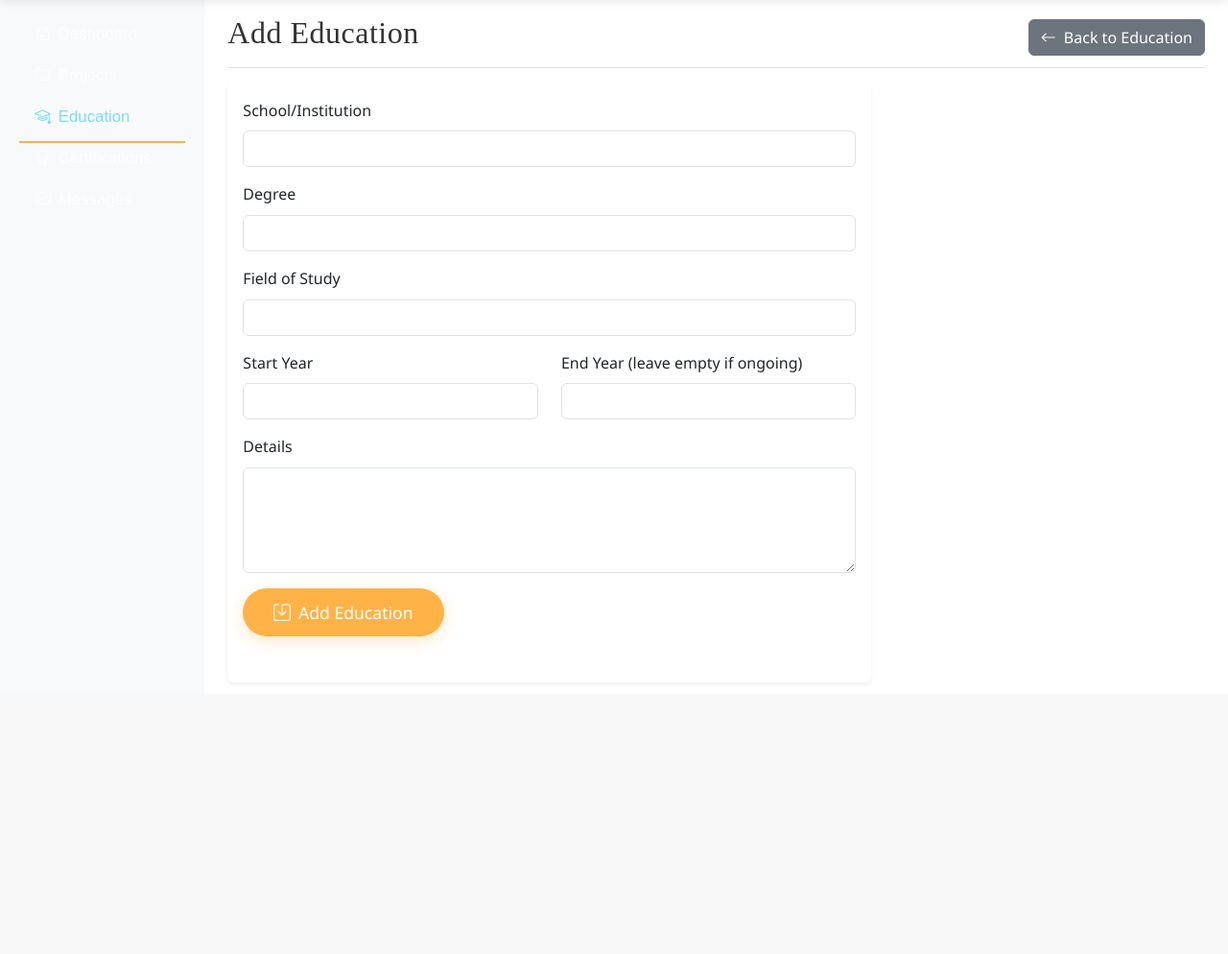
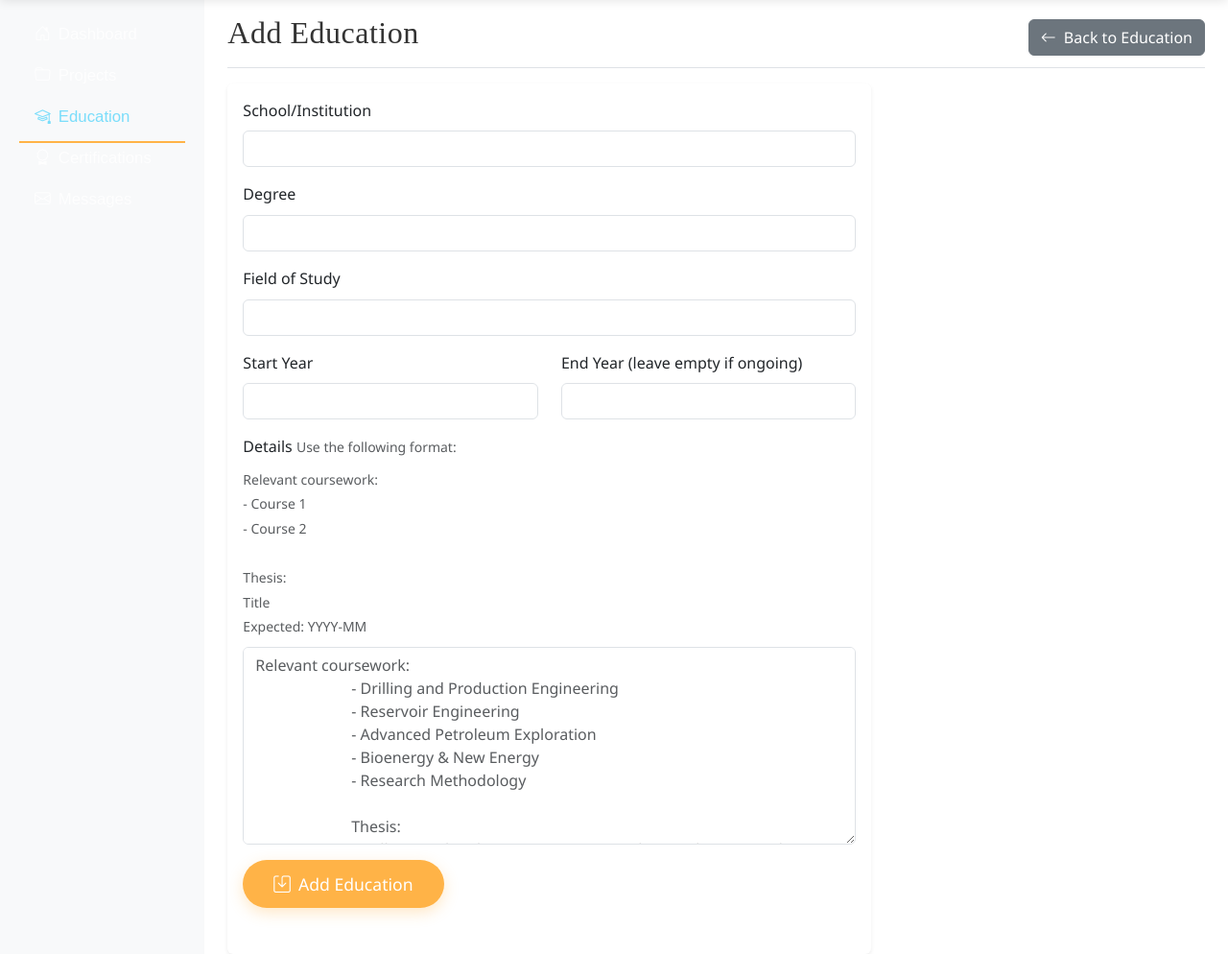
Before and after one commit to Michel-Raf/nomenyaro, a Flask app: page /admin/education/add in a window 1280 px wide. Shown: the part 81-1075 px from the top of the page at 96% size. Before the commit the page ends 752 px from the top, so only its background shows below. Run offline with Flask 3, Linux system fonts and the light colour scheme; the visitor is signed in with stand-in values (Sample User, id 1); some libraries are stand-ins or nearby versions.

Commit message:
Third commit

```diff
--- a/app.py
+++ b/app.py
@@ -136,20 +136,7 @@ def init_database():
              2021,
              'Specialized in Machine Learning and AI. Completed thesis on Deep Learning applications in Computer Vision.'),
 
-            ("Ecole Supérieure Polytechnique d'Antananarivo",
-             'Bachelor of Engineering',
-             'Petroleum Engineering',
-             2015,
-             2019,
-             'Graduated with honors. Focus on full-stack web development and database systems. Active member of CS club and hackathon participant.'),
-
-            ('Online Bootcamp',
-             'Certificate',
-             'Full Stack Web Development',
-             2014,
-             2015,
-             'Intensive 6-month program covering HTML, CSS, JavaScript, Python, databases, and deployment.')
-        ]
+            ]
         for e in education:
             cur.execute(
                 'INSERT INTO education (school, degree, field, start_year, end_year, details) VALUES (%s, %s, %s, %s, %s, %s)',
--- a/templates/admin/education_form.html
+++ b/templates/admin/education_form.html
@@ -39,7 +39,33 @@
                     </div>
                     <div class="mb-3">
                         <label for="details" class="form-label">Details</label>
-                        <textarea class="form-control" id="details" name="details" rows="4">{% if education %}{{ education['details'] }}{% endif %}</textarea>
+                        <small class="text-muted">
+                        Use the following format:
+                        <br>
+                        <strong>Relevant coursework:</strong><br>
+                        - Course 1<br>
+                        - Course 2<br><br>
+                        <strong>Thesis:</strong><br>
+                        Title<br>
+                        Expected: YYYY-MM
+                        </small>
+                        <textarea
+                            class="form-control mt-2"
+                            id="details"
+                            name="details"
+                            rows="8"
+                            placeholder="Relevant coursework:
+                        - Drilling and Production Engineering
+                        - Reservoir Engineering
+                        - Advanced Petroleum Exploration
+                        - Bioenergy & New Energy
+                        - Research Methodology
+
+                        Thesis:
+                        Intelligent Oil and Gas Engineering: Real-Time Blowout Prediction Using LSTM-Based Deep Learning Model
+                        Expected: 2026-06"
+                        >{% if education %}{{ education['details'] }}{% endif %}</textarea>
+
                     </div>
                     <button type="submit" class="btn btn-accent">
                         <i class="bi bi-save me-2"></i>{% if education %}Update{% else %}Add{% endif %} Education
```
Also changed, not shown: templates/education.html (+15 -1 lines).
